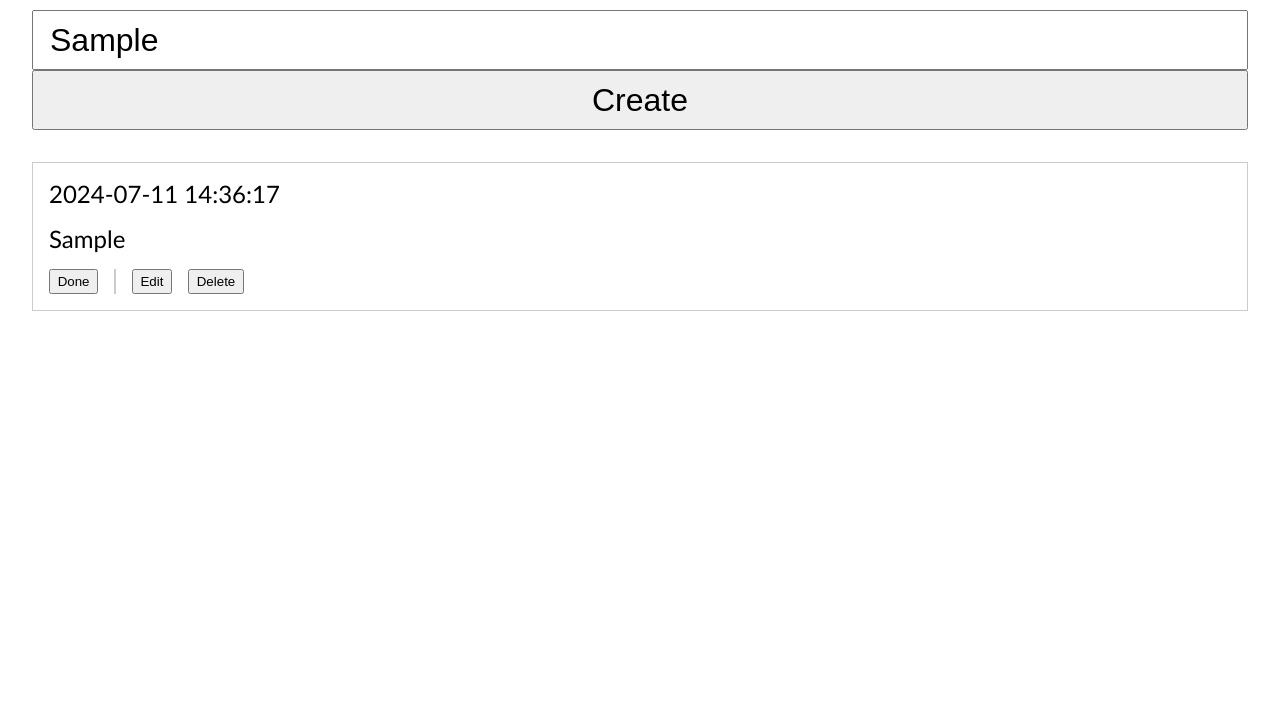
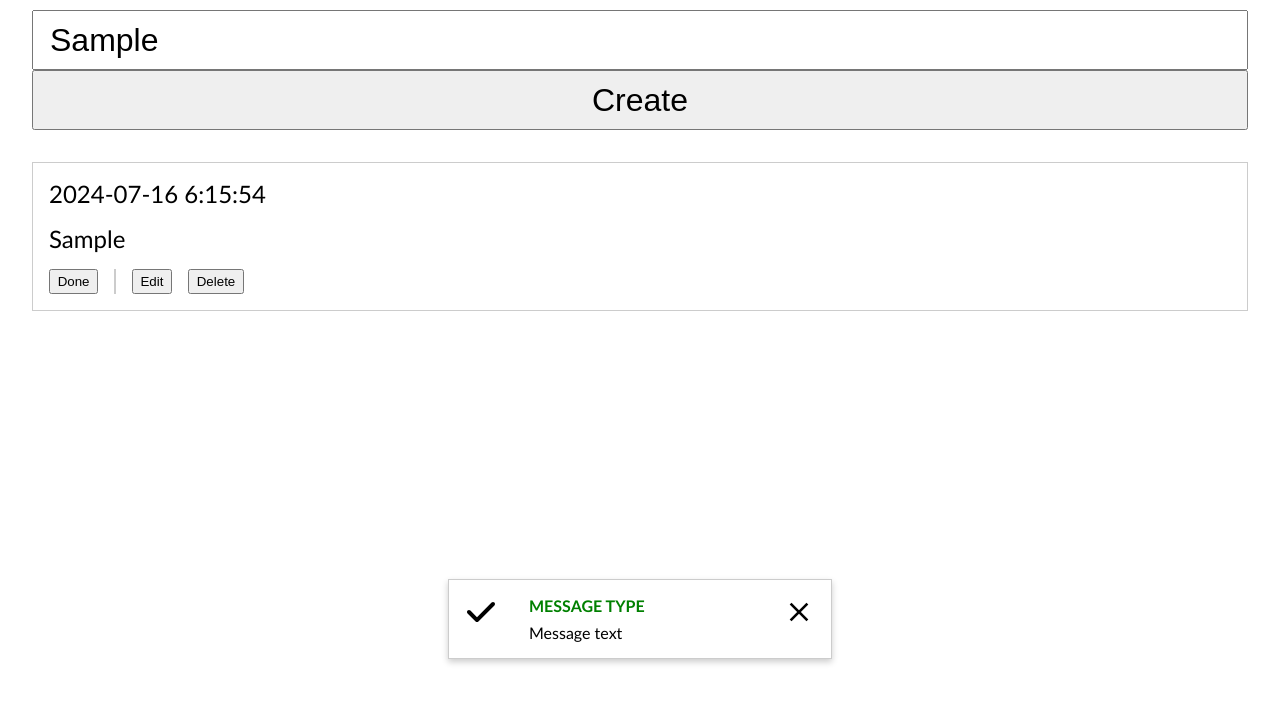
Before and after one commit to RasaZuk/todo, a website: page index.html in a window 1280 px wide. Both pictures are taken after typing "Sample" into the empty fields and a click on the button "Create". Shown: the part 93-796 px from the top of the page. Drawn offline with Linux system fonts and the light colour scheme.

Commit message:
lesson update

```diff
--- a/css/main.css
+++ b/css/main.css
@@ -74,3 +74,76 @@ form > button {
 .hidden {
     display: none;
 }
+
+.toast {
+    display: none;
+    display: flex;
+    position: fixed;
+    bottom: 3rem;
+    left: 50%;
+    transform: translateX(-50%);
+    width: 90%;
+    max-width: 24rem;
+    border: 1px solid #ccc;
+    box-shadow: 0 0.2rem 0.4rem #0003;
+}
+
+.toast.active {
+    display: flex;
+}
+
+.toast > .icon {
+    width: 4rem;
+    padding: 1rem;
+}
+
+.toast > .icon > svg {
+    display: none;
+    width: 2rem;
+    height: 2rem;
+}
+
+.toast[data-state="success"] > .icon > svg:nth-child(1),
+.toast[data-state="info"] > .icon > svg:nth-child(2),
+.toast[data-state="warning"] > .icon > svg:nth-child(3),
+.toast[data-state="error"] > .icon > svg:nth-child(4) {
+   display: block;
+}
+
+
+.toast > .texts {
+    padding: 1rem;
+}
+
+.toast > .texts > .title {
+    font-weight: bold;
+    text-transform: uppercase;
+    margin-bottom: 0.5rem;
+}
+
+.toast[data-state="success"] > .texts > .title {
+    color: green;
+}
+
+.toast[data-state="info"]>.texts>.title {
+    color: blue;
+}
+
+.toast[data-state="warning"]>.texts>.title {
+    color: orange;
+}
+
+.toast[data-state="error"]>.texts>.title {
+    color: red;
+}
+
+.toast > .close {
+    padding: 1rem;
+    width: 4rem;
+    margin-left: auto;
+}
+
+.toast > .close > svg {
+    width: 2rem;
+    height: 2rem;
+}
--- a/index.html
+++ b/index.html
@@ -35,6 +35,47 @@
         </section>-->
 
     </main>
+    <div id="toast" class="toast" data-state="success">
+        <div class="icon">
+            <svg height="40px" width="40px" stroke="currentColor" fill="currentColor" stroke-width="0" viewBox="0 0 448 512" xmlns="http://www.w3.org/2000/svg">
+                <path d="M438.6 105.4c12.5 12.5 12.5 32.8 0 45.3l-256 256c-12.5 12.5-32.8 12.5-45.3 0l-128-128c-12.5-12.5-12.5-32.8 0-45.3s32.8-12.5 45.3 0L160 338.7 393.4 105.4c12.5-12.5 32.8-12.5 45.3 0z"></path>
+            </svg>
+            <svg height="40px" width="40px" stroke="currentColor" fill="currentColor" stroke-width="0" viewBox="0 0 512 512" xmlns="http://www.w3.org/2000/svg">
+                <path fill="none" stroke-miterlimit="10" stroke-width="32" d="M248 64C146.39 64 64 146.39 64 248s82.39 184 184 184 184-82.39 184-184S349.61 64 248 64z"></path>
+                <path fill="none" stroke-linecap="round" stroke-linejoin="round" stroke-width="32" d="M220 220h32v116"></path>
+                <path fill="none" stroke-linecap="round" stroke-miterlimit="10" stroke-width="32" d="M208 340h88"></path>
+                <path d="M248 130a26 26 0 1 0 26 26 26 26 0 0 0-26-26z"></path>
+            </svg>
+            <svg height="40px" width="40px" stroke="currentColor" fill="currentColor" stroke-width="0" viewBox="0 0 24 24" xmlns="http://www.w3.org/2000/svg">
+                <g id="Warning">
+                    <g>
+                        <g>
+                            <path d="M12.5,8.752a.5.5,0,0,0-1,0h0v6a.5.5,0,0,0,1,0Z"></path>
+                            <circle cx="11.999" cy="16.736" r="0.5"></circle>
+                        </g>
+                        <path d="M18.642,20.934H5.385A2.5,2.5,0,0,1,3.163,17.29L9.792,4.421a2.5,2.5,0,0,1,4.444,0L20.865,17.29a2.5,2.5,0,0,1-2.223,3.644ZM12.014,4.065a1.478,1.478,0,0,0-1.334.814L4.052,17.748a1.5,1.5,0,0,0,1.333,2.186H18.642a1.5,1.5,0,0,0,1.334-2.186L13.348,4.879A1.478,1.478,0,0,0,12.014,4.065Z"></path>
+                    </g>
+                </g>
+            </svg>
+
+            <svg height="40px" width="40px" stroke="currentColor" fill="currentColor" stroke-width="0" viewBox="0 0 24 24" xmlns="http://www.w3.org/2000/svg">
+                <path fill="none" d="M0 0h24v24H0z"></path>
+                <path d="M15.73 3H8.27L3 8.27v7.46L8.27 21h7.46L21 15.73V8.27L15.73 3zM19 14.9 14.9 19H9.1L5 14.9V9.1L9.1 5h5.8L19 9.1v5.8z"></path>
+                <path d="M11 7h2v6h-2zM11 15h2v2h-2z"></path>
+            </svg>
+        </div>
+        <div class="texts">
+            <p class="title">Message type</p>
+            <p class="message">Message text</p>
+        </div>
+        <div class="close">
+            <svg height="40px" width="40px" stroke="currentColor" fill="currentColor" stroke-width="0" viewBox="0 0 512 512" xmlns="http://www.w3.org/2000/svg">
+                <path d="M405 136.798L375.202 107 256 226.202 136.798 107 107 136.798 226.202 256 107 375.202 136.798 405 256 285.798 375.202 405 405 375.202 285.798 256z"></path>
+            </svg>
+        </div>
+    </div>
+
+
 
     <script type="module" src="./js/main.js"></script>
 </body>
--- a/js/main.js
+++ b/js/main.js
@@ -9,12 +9,12 @@ const todoData = [];
 submitButtonDOM.addEventListener('click', e => {
     e.preventDefault();
 
-    if (textInputDOM.value.length === 0) {
+    if (!isValidText(textInputDOM.value)) {
         return;
     }
 
     todoData.push({
-        text: textInputDOM.value,
+        text: textInputDOM.value.trim(),
         createdAt: Date.now(),
     });
     renderList();
@@ -71,7 +71,11 @@ function renderTaskList() {
         updateDOM.addEventListener('click', event => {
             event.preventDefault();
 
-            todoData[i] = updateInputDOM.value;
+            if (!isValidText(updateInputDOM.value)) {
+                return;
+            }
+
+            todoData[i].text = updateInputDOM.value.trim();
             renderTaskList();
         });
 
@@ -93,6 +97,26 @@ function renderTaskList() {
     }
 }
 
+
 function formatTime(timeInMs) {
-    return '2024-07-11 14:36:17';
+
+    const date = new Date(timeInMs);
+    const y = date.getFullYear();
+    const m = (date.getMonth() < 9 ? '0' : '') + (date.getMonth() + 1);
+    const d = (date.getDate() < 10 ? '0' : '') + date.getDate();
+    const h = date.getHours();
+    const mn = (date.getMinutes() < 10 ? '0' : '') + date.getMinutes();
+    const s = (date.getSeconds() < 10 ? '0' : '') + date.getSeconds();
+
+    return `${y}-${m}-${d} ${h}:${mn}:${s}`;
+
 }
+
+function isValidText(text) {
+    if (typeof text !== 'string'
+        || text.trim() === ''
+        || text[0].toUpperCase() !== text[0]) {
+        return false;
+    }
+    return true;
+}
```
